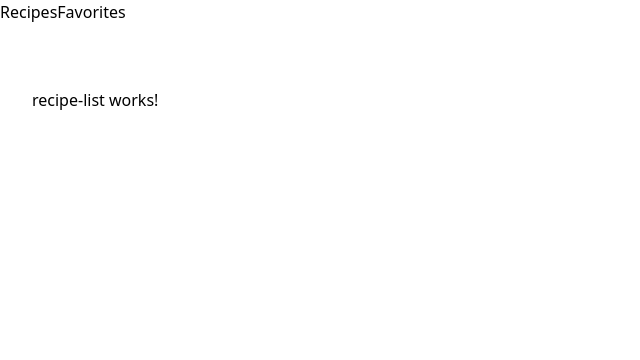
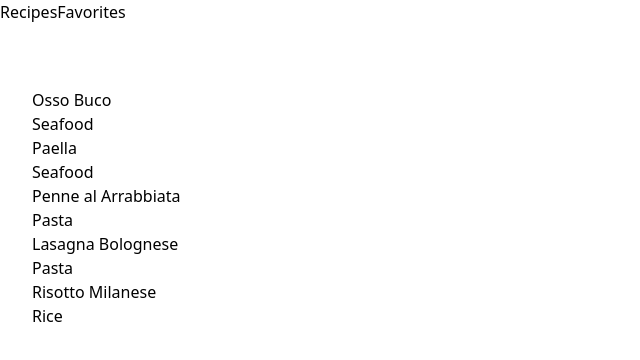
Before and after one commit to GabrieleTuzzo/recipes-angular, an Angular app: page /recipes in a window 1280 px wide. Shown: the top 360 px of the page, without its empty margins (0-640 px from the left). Built offline with nearby package versions, Linux system fonts and the light colour scheme.

Commit message:
ADD card shared component

```diff
--- a/src/app/pages/recipe-list/recipe-list.html
+++ b/src/app/pages/recipe-list/recipe-list.html
@@ -1 +1,6 @@
-<p>recipe-list works!</p>
+<section>
+    @for (recipe of recipeService.recipes(); track recipe.id) {
+        <!-- Add the card -->
+        <app-recipe-card [recipe]="recipe" />
+    }
+</section>
--- a/src/app/pages/recipe-list/recipe-list.ts
+++ b/src/app/pages/recipe-list/recipe-list.ts
@@ -1,15 +1,16 @@
 import { Component, effect } from '@angular/core';
 import { CommonModule } from '@angular/common';
 import { RecipeService } from '../../services/recipe-service';
+import { RecipeCard } from '../../shared/recipe-card/recipe-card';
 
 @Component({
   selector: 'app-recipe-list',
-  imports: [CommonModule],
+  imports: [CommonModule, RecipeCard],
   templateUrl: './recipe-list.html',
   styleUrl: './recipe-list.css',
 })
 export class RecipeList {
-  constructor(private recipeService: RecipeService) {
+  constructor(public recipeService: RecipeService) {
     effect(() => {
       console.log('Recipes updated:', this.recipeService.recipes());
     });
--- /dev/null
+++ b/src/app/shared/recipe-card/recipe-card.html
@@ -0,0 +1,4 @@
+<div>
+    <h2>{{ recipe().title }}</h2>
+    <p>{{ recipe().category }}</p>
+</div>
--- /dev/null
+++ b/src/app/shared/recipe-card/recipe-card.ts
@@ -0,0 +1,13 @@
+import { Component, input } from '@angular/core';
+import { Recipe } from '../../models/recipe.model';
+
+@Component({
+  selector: 'app-recipe-card',
+  imports: [],
+  templateUrl: './recipe-card.html',
+  styleUrl: './recipe-card.css',
+})
+export class RecipeCard {
+  // Input property to receive recipe data
+  recipe = input.required<Recipe>();
+}
```
Also changed, not shown: src/app/shared/recipe-card/recipe-card.css (added).
